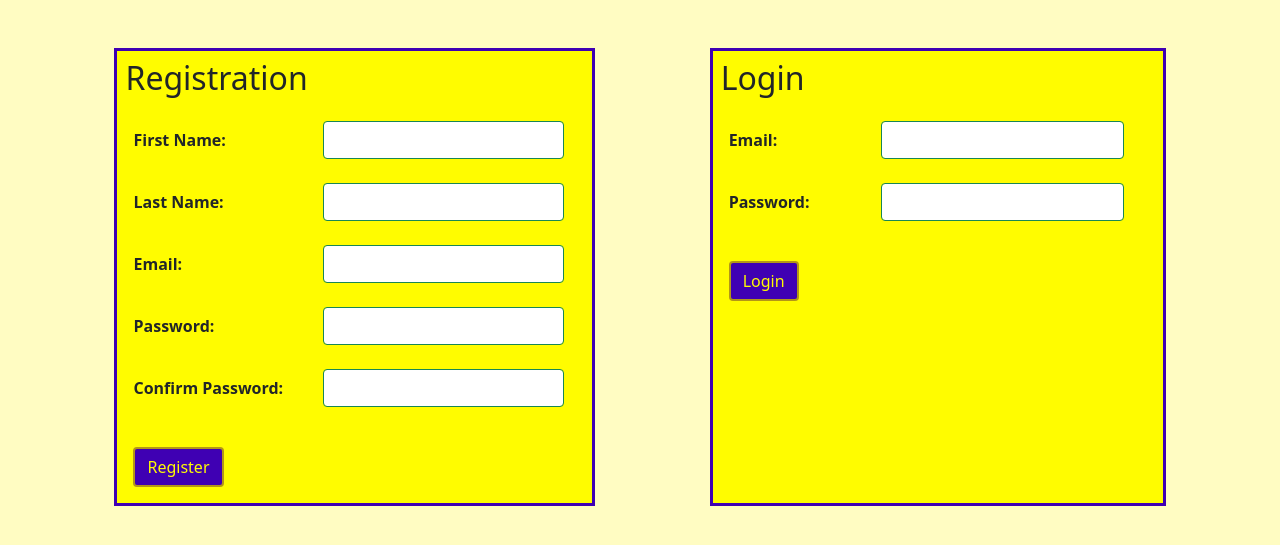
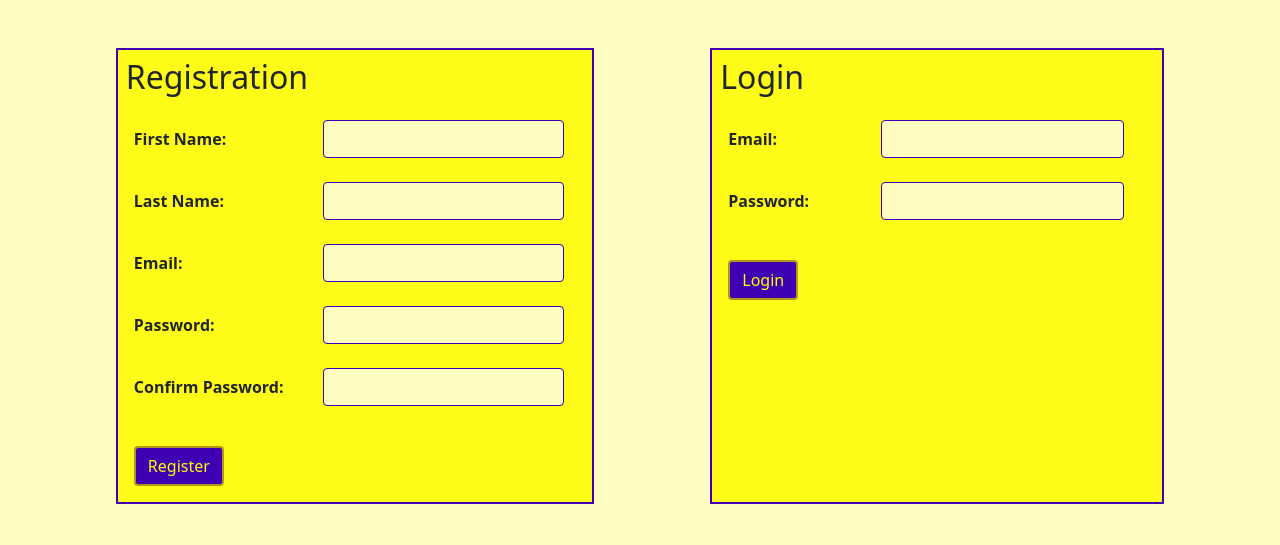
Before and after one commit to PewPewHurray/EventOrganizer, a Flask app: page / in a window 1280 px wide. Shown: the top 545 px of the page. Run offline with Flask 2, Linux system fonts and the light colour scheme.

Commit message:
more styling

```diff
--- a/flask_app/static/css/style.css
+++ b/flask_app/static/css/style.css
@@ -10,12 +10,6 @@
 .nav {
     background-color: #FFFB19;
     border-bottom: 2px solid #3F00B3;
-}
-
-.index_div {
-    background-color: #FFFC00;
-    border-style: solid;
-    border-color: #3F00B3;
 }
 
 .submit_btn, .error_div{
@@ -32,3 +26,8 @@
 .body {
     background-color: #FFFCC2;
 }
+
+.form_inputs {
+    background-color: #FFFCC2;
+    border: 1px solid #3F00B3;
+}
--- a/flask_app/templates/index.html
+++ b/flask_app/templates/index.html
@@ -13,7 +13,7 @@
 
 <body class="body">
     <div class="d-flex justify-content-evenly mt-5">
-        <div class="index_div">
+        <div class="main_theme">
             <h2 class="m-2 mb-4">Registration</h2>
             {% with messages = get_flashed_messages(category_filter=["registration"]) %}
                 {% if messages %}
@@ -28,37 +28,37 @@
                 <div class="row ms-1 mb-4 me-3">
                     <label for="first_name" class="col-sm-5 col-form-label fw-bold">First Name:</label>
                     <div class="col-sm-7">
-                        <input type="text" class="form-control border-success" name="first_name">
+                        <input type="text" class="form-control form_inputs" name="first_name">
                     </div>
                 </div>
                 <div class="row ms-1 mb-4 me-3">
                     <label for="last_name" class="col-sm-5 col-form-label fw-bold">Last Name:</label>
                     <div class="col-sm-7">
-                        <input type="text" class="form-control border-success" name="last_name">
+                        <input type="text" class="form-control form_inputs" name="last_name">
                     </div>
                 </div>
                 <div class="row ms-1 mb-4 me-3">
                     <label for="email" class="col-sm-5 col-form-label fw-bold">Email:</label>
                     <div class="col-sm-7">
-                        <input type="email" class="form-control border-success" name="email">
+                        <input type="email" class="form-control form_inputs" name="email">
                     </div>
                 </div>
                 <div class="row ms-1 mb-4 me-3">
                     <label for="password" class="col-sm-5 col-form-label fw-bold">Password:</label>
                     <div class="col-sm-7">
-                        <input type="password" class="form-control border-success" name="password">
+                        <input type="password" class="form-control form_inputs" name="password">
                     </div>
                 </div>
                 <div class="row ms-1 mb-4 me-3">
                     <label for="confirm_password" class="col-sm-5 col-form-label fw-bold">Confirm Password:</label>
                     <div class="col-sm-7">
-                        <input type="password" class="form-control border-success" name="confirm_password">
+                        <input type="password" class="form-control form_inputs" name="confirm_password">
                     </div>
                 </div>
                 <input class="btn submit_btn my-3 ms-3" type="submit" value="Register">
             </form>
         </div>
-        <div class="index_div">
+        <div class="main_theme">
             <h2 class="m-2 mb-4">Login</h2>
             {% with messages = get_flashed_messages(category_filter=["login"]) %}
                 {% if messages %}
@@ -73,13 +73,13 @@
                 <div class="row ms-1 mb-4">
                     <label for="email" class="col-sm-4 col-form-label fw-bold">Email:</label>
                     <div class="col-sm-7">
-                        <input type="email" class="form-control border-success" name="email">
+                        <input type="email" class="form-control form_inputs" name="email">
                     </div>
                 </div>
                 <div class="row ms-1 mb-4">
                     <label for="password" class="col-sm-4 col-form-label fw-bold">Password:</label>
                     <div class="col-sm-7 me-4">
-                        <input type="password" class="form-control me-5 border-success" name="password">
+                        <input type="password" class="form-control me-5 form_inputs" name="password">
                     </div>
                 </div>
                 <input class="btn submit_btn my-3 ms-3" type="submit" value="Login">
--- a/flask_app/templates/show_event.html
+++ b/flask_app/templates/show_event.html
@@ -17,7 +17,7 @@
         {% block nav %} {% include "nav.html" %} {% endblock nav %}
     </div>
     <div class="d-flex justify-content-evenly mx-5">
-        <div class="index_div p-3">
+        <div class="main_theme p-3">
             <div class="row mb-3 justify-content-between">
                 <p class="fw-bold col-sm-auto">Date and Time of Event:</p>
                 <p class="fw-normal col-sm-auto">{{event.date_time}}</p>
@@ -43,7 +43,7 @@
                 <a href="/events/{{event.id}}/destroy">Delete</a>
             {% endif %}
         </div>
-        <div class="index_div p-3">
+        <div class="main_theme p-3">
             <h4 class="mb-3">Participants:</h4>
             {% for one_participant in event.participants %}
             <p>{{one_participant.first_name}} {{one_participant.last_name}}</p>
```
Also changed, not shown: flask_app/templates/edit_event.html (+5 -5 lines), flask_app/templates/new_event.html (+5 -5 lines).
